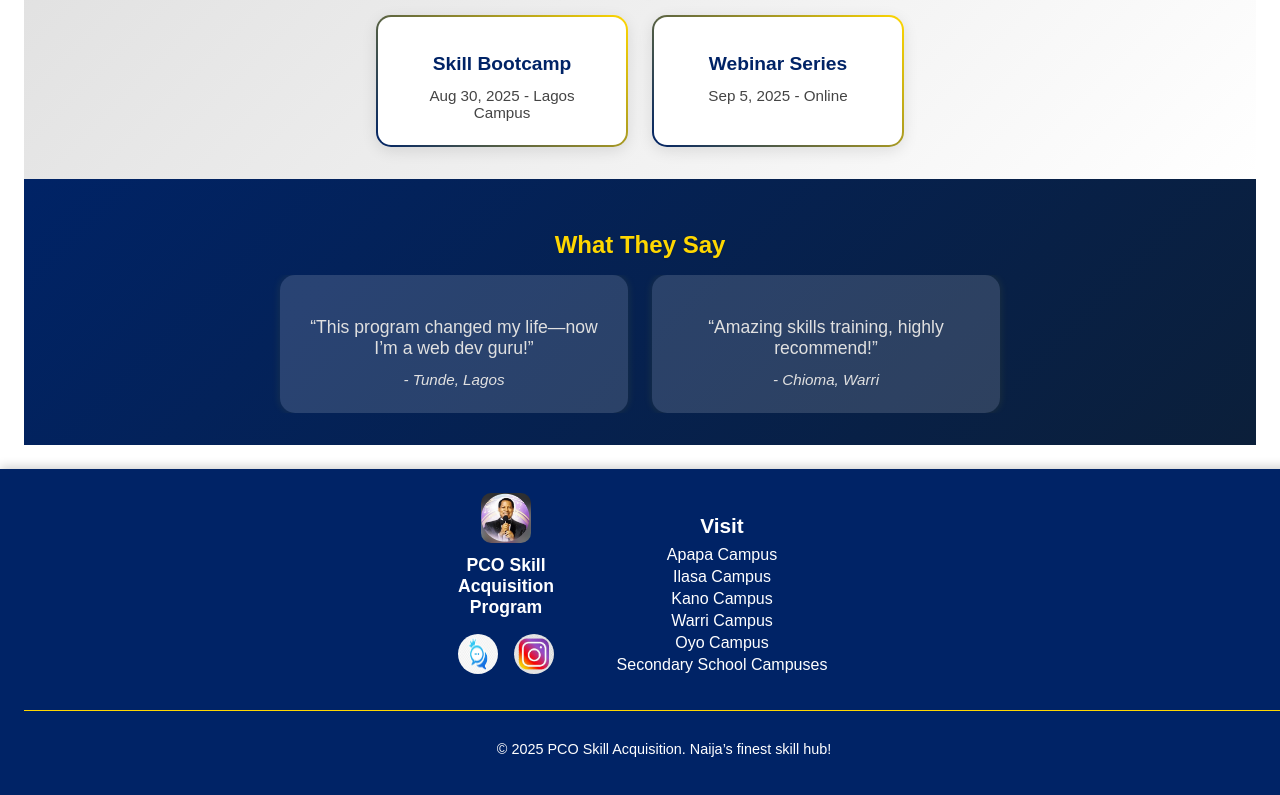
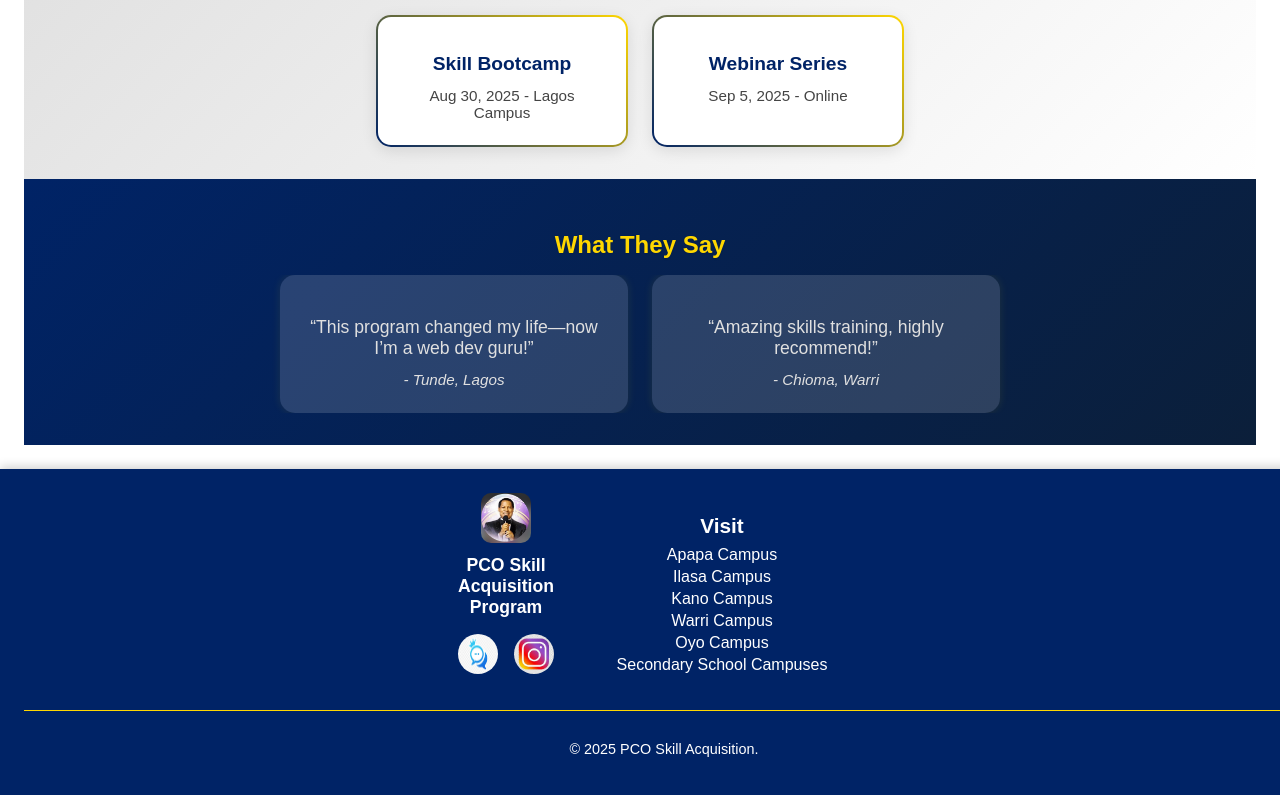
Before and after one commit to pco-skill-acquisition/pcoskillacquisition, a Next.js app: page / in a window 1280 px wide. Shown: the part 1108-1903 px from the top of the page. Built offline with nearby package versions, Linux system fonts and the light colour scheme.

Commit message:
Update Footer.tsx and Footer.module.css to remove 'Naija's finest skill hub!' text

```diff
--- a/app/components/Footer.tsx
+++ b/app/components/Footer.tsx
@@ -31,7 +31,7 @@ export default function Footer() {
         </ul>
       </div>
       <div className={styles.copyrightSection}>
-        <p>© 2025 PCO Skill Acquisition. Naija’s finest skill hub!</p>
+        <p>© 2025 PCO Skill Acquisition.</p>
       </div>
     </footer>
   );
```
